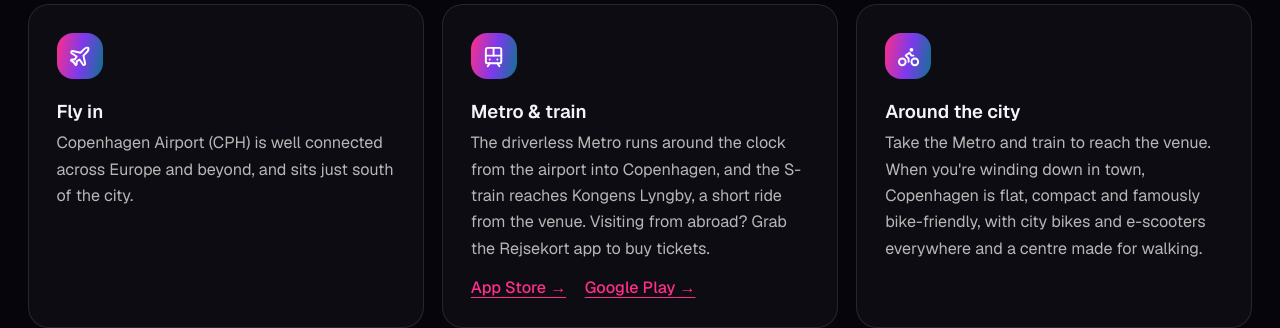
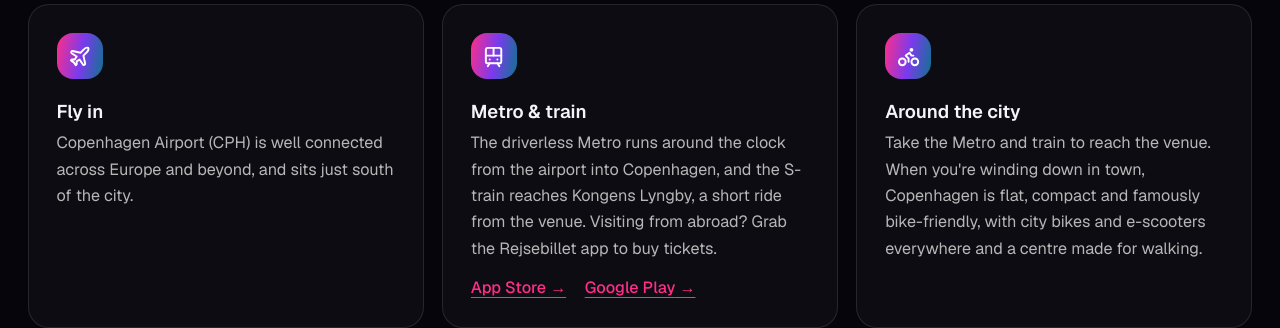
Before and after one commit to Microsoft-EMS-Community/msems-landing, a Next.js app: page /venue in a window 1280 px wide. Shown: the part 1100-1428 px from the top of the page. Built offline with nearby package versions, Linux system fonts and the light colour scheme; no server answers; the database is empty.

Commit message:
fix(venue): correct Rejsebillet app links, region-neutral App Store URL
Use the right Rejsebillet app (iOS + Android) and drop /dk/ so the App Store
link opens each visitor's local store.

```diff
--- a/src/app/venue/page.tsx
+++ b/src/app/venue/page.tsx
@@ -28,14 +28,14 @@ const TRAVEL: readonly TravelTip[] = [
   {
     icon: Train,
     title: "Metro & train",
-    body: "The driverless Metro runs around the clock from the airport into Copenhagen, and the S-train reaches Kongens Lyngby, a short ride from the venue. Visiting from abroad? Grab the Rejsekort app to buy tickets.",
+    body: "The driverless Metro runs around the clock from the airport into Copenhagen, and the S-train reaches Kongens Lyngby, a short ride from the venue. Visiting from abroad? Grab the Rejsebillet app to buy tickets.",
     links: [
       {
-        href: "https://apps.apple.com/dk/app/rejsekort/id6469603787",
+        href: "https://apps.apple.com/app/rejsebillet/id1664432486",
         label: "App Store",
       },
       {
-        href: "https://play.google.com/store/apps/details?id=dk.rejsekort.digitalrejsekort",
+        href: "https://play.google.com/store/apps/details?id=dk.rejsekort.rejsebillet",
         label: "Google Play",
       },
     ],
```
